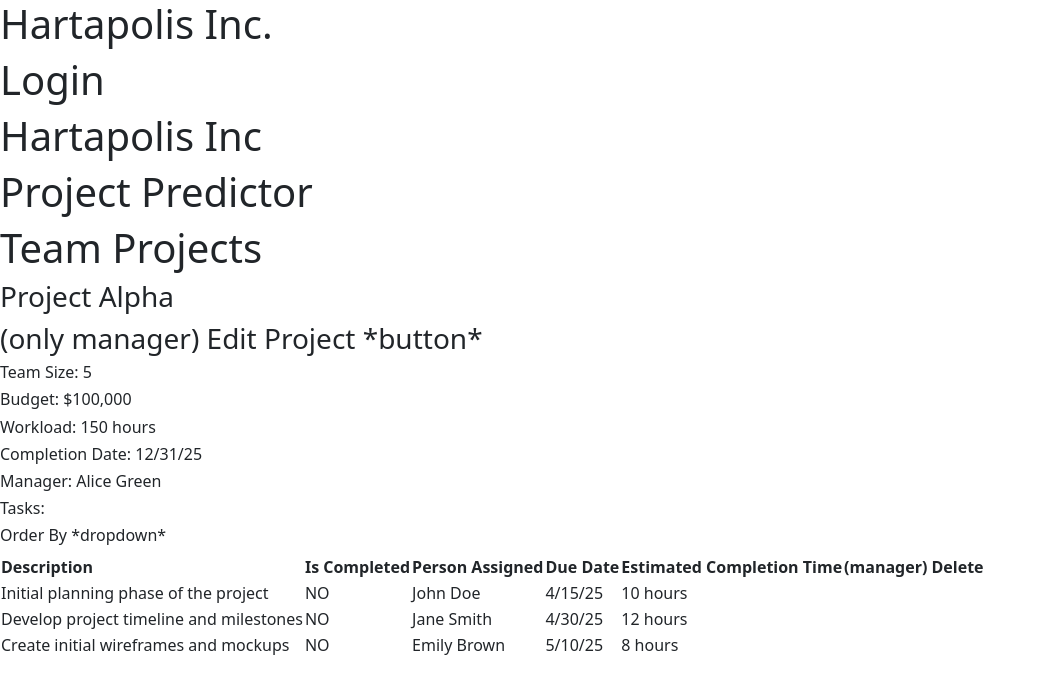
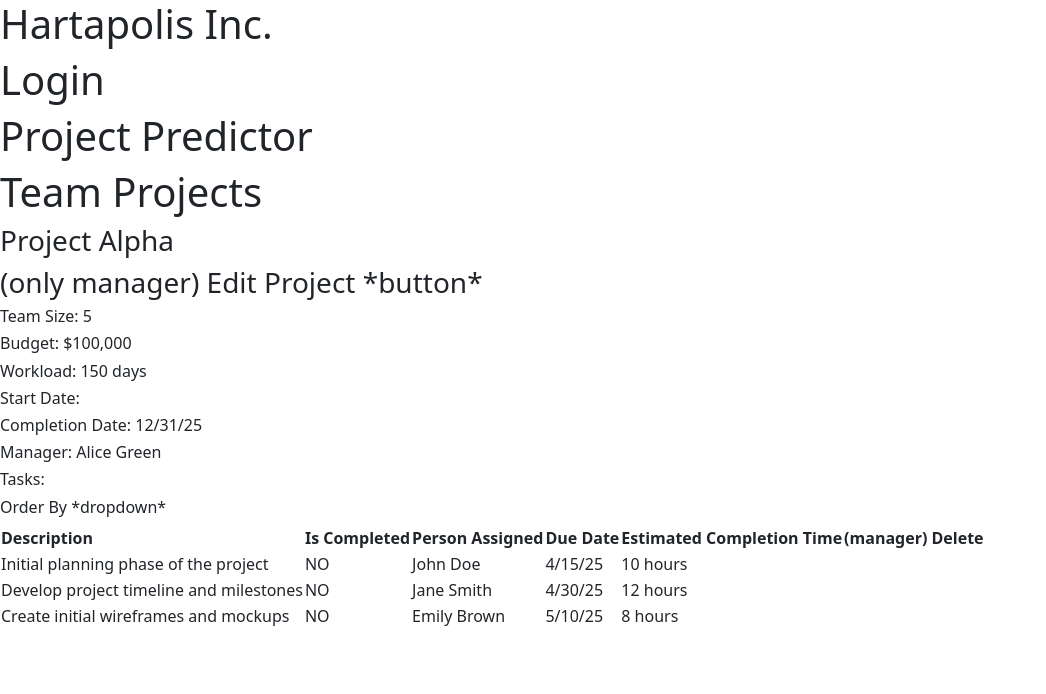
Before and after one commit to emolden/hartapolis-inc, a React (Vite) app in the folder react/vite-project/: page / in a window 1280 px wide. Shown: the top 694 px of the page, without its empty margins (0-1046 px from the left). Built offline with nearby package versions, Linux system fonts and the light colour scheme.

Commit message:
added start date

```diff
--- a/react/vite-project/src/App.jsx
+++ b/react/vite-project/src/App.jsx
@@ -32,9 +32,6 @@ function App() {
     <>
        <NavBar />
        <Login />
-
-      <h1>Hartapolis Inc</h1>
-
           <ProjectPredictor />
           <TeamProjects />
           {/* Task component is inside Project component */}
--- a/react/vite-project/src/components/Project.jsx
+++ b/react/vite-project/src/components/Project.jsx
@@ -7,7 +7,8 @@ export default function Project () {
       <h3>(only manager) Edit Project *button*</h3>
       <h6>Team Size: 5</h6>
       <h6>Budget: $100,000</h6>
-      <h6>Workload: 150 hours</h6>
+      <h6>Workload: 150 days</h6>
+      <h6>Start Date: </h6>
       <h6>Completion Date: 12/31/25</h6>
       <h6>Manager: Alice Green</h6>
       <h6>Tasks:</h6>
```
